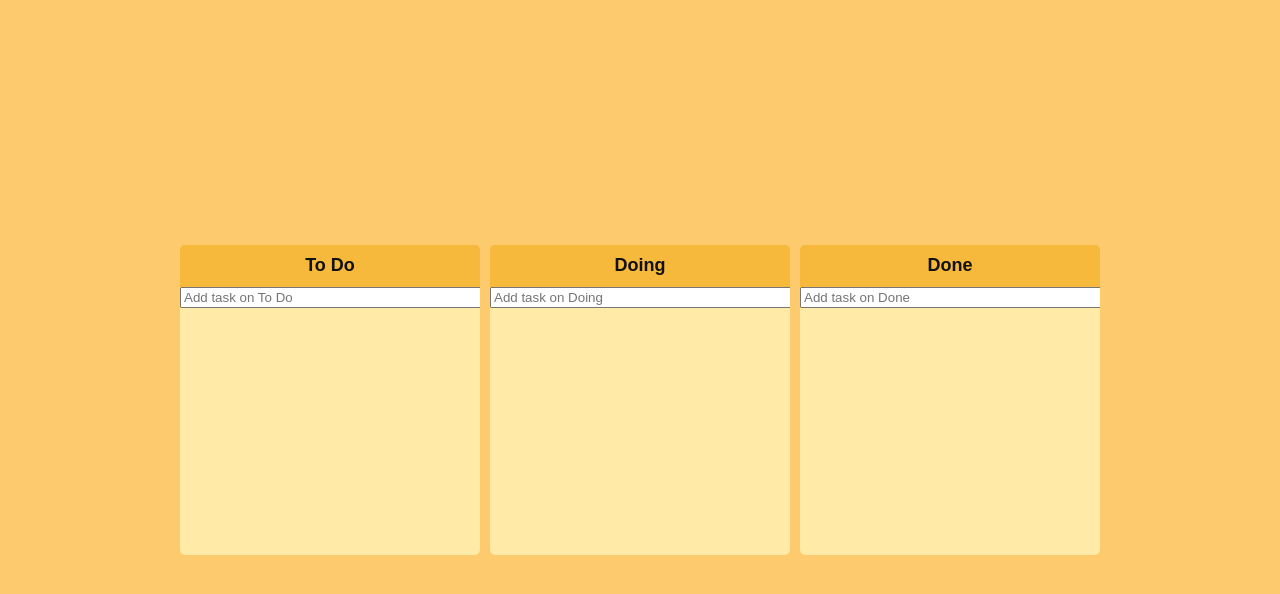
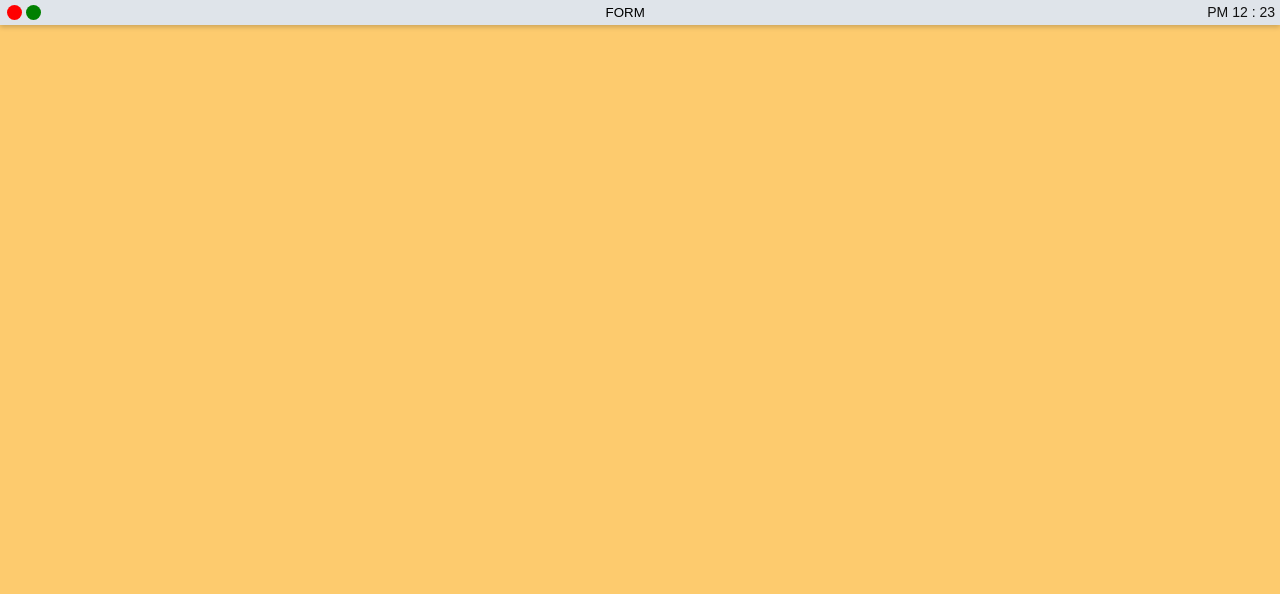
Before and after one commit to danbe80/yell-app, a React (Create React App) app: page / in a window 1280 px wide. Shown: the top 594 px of the page. Built offline with nearby package versions, Linux system fonts and the light colour scheme.

Commit message:
다시 컴포넌트 재구성함. 컴포넌트 수정전

```diff
--- a/src/App.tsx
+++ b/src/App.tsx
@@ -3,29 +3,57 @@ import { useRecoilState } from "recoil";
 import styled from "styled-components";
 import { toDoState } from "./atoms";
 import Board from "./Components/Board";
+import CreateBoardForm from "./Components/CreateBoardForm";
+import HeaderBtn from "./Components/HeaderBtn";
 
 const Wrapper = styled.div`
   display: flex;
-  width: 100vw;
-  height: 100vh;
-  margin: 0 auto;
+  flex-direction: column;
+  max-width: 2000px;
+  min-height: 650px;
+`;
+
+const BoardsWrap = styled.div`
+  display: flex;
+  width: 98%;
+  height: 100%;
+  margin: 0 2%;
   justify-content: center;
   align-items: center;
 `;
+
 const Boards = styled.div`
   display: flex;
+  flex-wrap: wrap;
   justify-content: center;
   align-items: flex-start;
   width: 100%;
-  gap: 10px;
+  gap: 15px;
 `;
 
-
+const Time = styled.div`
+  height: 100%;
+  font-weight: 400;
+  font-size: 14px;
+  margin-right: 5px;
+`;
+const Header = styled.header<IHeader>`
+  display: flex;
+  justify-content: space-between;
+  align-items: center;
+  background-color: ${props => props.bgColor};
+  box-shadow: 0 2px 5px rgba(0, 0, 0, .2);
+  margin-bottom: 20px;
+`
+interface IHeader {
+  bgColor: string;
+}
 
 
 function App() {
   const [toDos, setToDos] = useRecoilState(toDoState);
-  const onDragEnd = ({ draggableId,destination, source}:DropResult) => {
+  const onDragEnd = (info:DropResult) => {
+    const {destination, source} = info;
     if(!destination) return;
     if(destination.droppableId === source.droppableId){
       //같은 보드판에서의 움직임
@@ -57,16 +85,24 @@ function App() {
   }
 }
   return(
+    <Wrapper>
+      <Header bgColor={'#dfe4ea'}>
+        <HeaderBtn />
+        <CreateBoardForm />
+        <Time>PM 12 : 23</Time>
+      </Header>
       <DragDropContext onDragEnd={onDragEnd}>
-      <Wrapper>
+        {/* board create form components */}
+        <BoardsWrap>
           {/* 모든 보드판을 묶고 있는 영역 */}
           <Boards>
             {Object.keys(toDos).map((boardId) => (
               <Board boardId={boardId} key={boardId} toDos={toDos[boardId]}/>
             ))}
           </Boards>
+        </BoardsWrap>
+      </DragDropContext>
     </Wrapper>
-    </DragDropContext>
   );
 }
 
--- a/src/Components/Board.tsx
+++ b/src/Components/Board.tsx
@@ -14,6 +14,8 @@ const Wrapper = styled.div`
   display: flex;
   flex-direction: column;
   overflow: hidden;
+  box-shadow: 0 2px 10px rgba(0,0,0,.2);
+  margin-bottom: 5px;
 `;
 const Title = styled.h2`
   text-align: center;
--- /dev/null
+++ b/src/Components/CreateBoardForm.tsx
@@ -0,0 +1,68 @@
+import React, { useState } from "react";
+import { useForm } from "react-hook-form";
+import styled from "styled-components";
+import {IForm} from "../atoms";
+
+const BoardForm = styled.form`
+  display: flex;
+  height: 100%;
+  justify-content: center;
+  input {
+    background-color: transparent;
+    border: none;
+    &:active {
+      border: none;
+    }
+  }
+`;
+
+const FormBtn = styled.button`
+  display: block;
+  background-color: transparent;
+  padding: 2px 10px;
+  border-radius: 2px;
+  border: none;
+  text-align: center;
+  &:hover {
+    background-color: ${(props) => props.theme.cardColor};
+    box-shadow: 0px 1px 5px rgba(0,0,0,.2) inset;
+  }
+`;
+
+interface IBoardFrom {
+  postit: string;
+}
+
+interface IFormProps {
+  toForm : IForm[];
+}
+interface IFormName {
+  FormName: string;
+}
+
+
+function CreateBoardForm({toForm}:IFormProps){
+  const {register, setValue, handleSubmit} = useForm<IBoardFrom>();
+  const [isCreateFormBtn, setIsCreateFormBtn] = useState(false);
+  const onClick = (event:React.FormEvent<HTMLButtonElement>) => {
+    event.preventDefault();
+    setIsCreateFormBtn((current) => !current);
+  }
+  const onValid = ({FormName}:IFormName) => {
+    console.log(FormName);
+    setValue("postit", "");
+  }
+  return(
+    <BoardForm onSubmit={handleSubmit(onValid)}>
+      {isCreateFormBtn ?
+        <input
+        {...register("postit", {required: true})}
+        type="text"
+        placeholder="폼이름을 입력해주세요."
+      />
+      : <FormBtn onClick={onClick}>FORM</FormBtn>}
+    </BoardForm>
+  );
+}
+
+export default CreateBoardForm;
--- a/src/Components/DragabbleCard.tsx
+++ b/src/Components/DragabbleCard.tsx
@@ -9,6 +9,7 @@ const Card = styled.div<{ isDragging: boolean }>`
     :props.theme.cardColor};
   border-radius: 5px;
   margin-bottom: 5px;
+  box-shadow: 0 2px 5px rgba(0,0,0,.2);
 `;
 
 interface IDragabbleCardProps {
--- /dev/null
+++ b/src/Components/HeaderBtn.tsx
@@ -0,0 +1,37 @@
+import styled from "styled-components";
+
+const BtnWrap = styled.div`
+  height: 25px;
+  margin-left: 5px;
+  display: flex;
+  justify-content: flex-start;
+  align-items: center;
+  button {
+    margin: 2px;
+  }
+`;
+const DelBtn = styled.button`
+  background-color: red;
+  width: 15px;
+  height: 15px;
+  border-radius: 50%;
+  border: none;
+`
+const ChangeTheme = styled.button`
+  background-color: green;
+  width: 15px;
+  height: 15px;
+  border-radius: 50%;
+  border: none;
+`;
+
+function HeaderBtn(){
+  return (
+    <BtnWrap>
+      <DelBtn></DelBtn>
+      <ChangeTheme></ChangeTheme>
+    </BtnWrap>
+  );
+}
+
+export default HeaderBtn;
--- a/src/atoms.tsx
+++ b/src/atoms.tsx
@@ -1,4 +1,4 @@
-import { atom } from "recoil";
+import { atom, selector } from "recoil";
 
 export interface IToDo {
   id: number;
@@ -12,8 +12,21 @@ interface IToDoState {
 export const toDoState = atom<IToDoState>({
   key: "toDo",
   default: {
-    "To Do": [],
-    Doing: [],
-    Done: [],
-  }
+
+    }
+  });
+
+export const toFormState = atom<IFormState>({
+  key: "postit",
+  default: {
+    "form": []
+  },
 })
+interface IFormState {
+  [key: string]: IForm[];
+}
+
+export interface IForm {
+  id: number;
+  name: string;
+}
```
Lines whose indentation alone changed are shown as unchanged.
